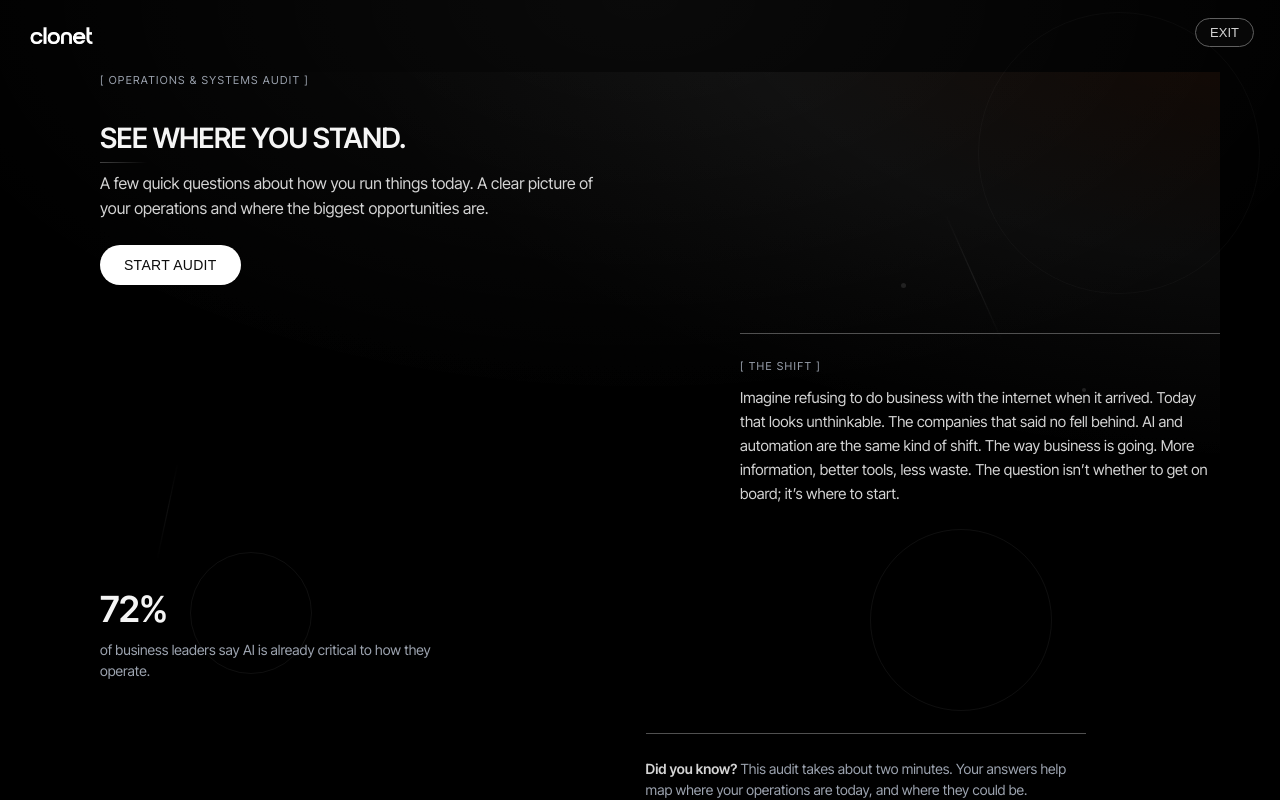
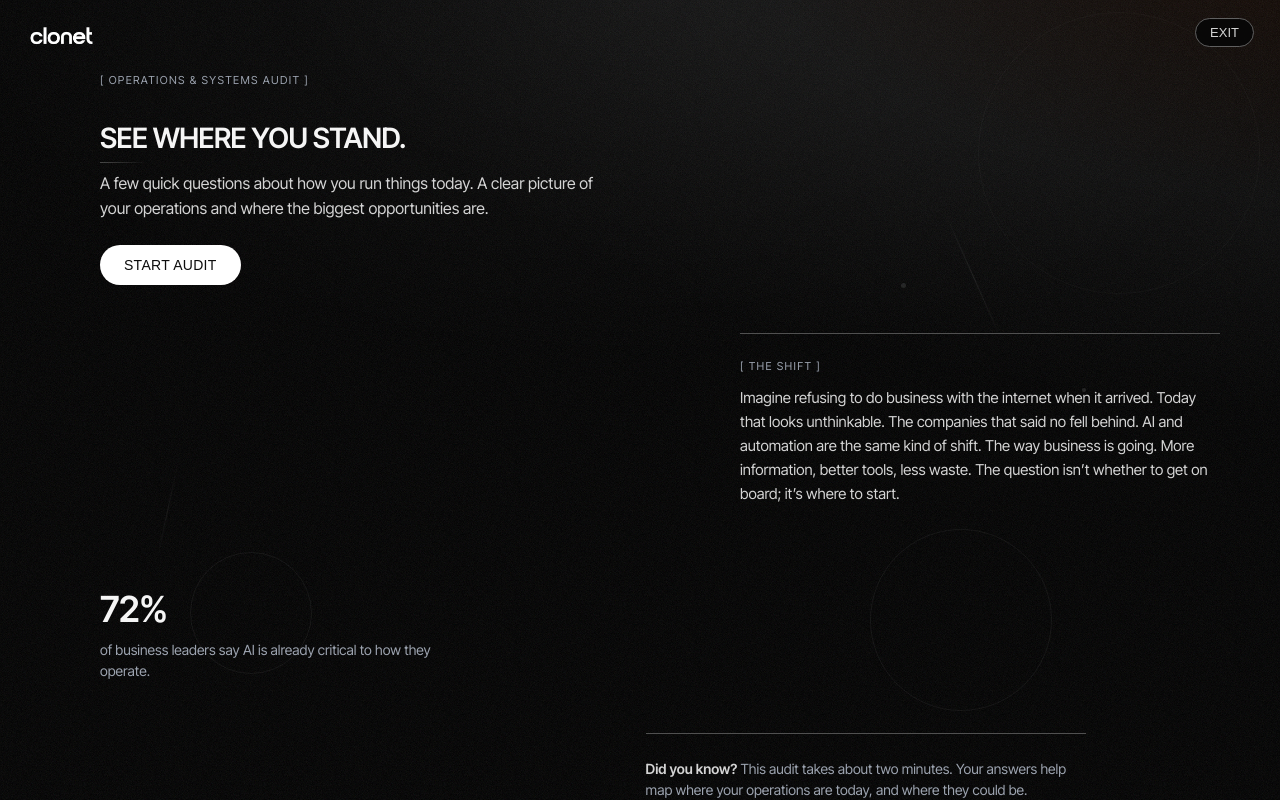
Before and after one commit to welcmhome/clonet-audit, a Next.js app: page / in a window 1280 px wide. Shown: the top 800 px of the page. Built offline with nearby package versions, Linux system fonts and the light colour scheme; a web font is replaced by a local one.

Commit message:
Intro glow on full page background (fixed viewport), content on top

```diff
--- a/components/OperationsAudit.tsx
+++ b/components/OperationsAudit.tsx
@@ -344,7 +344,9 @@ export const OperationsAudit: React.FC = () => {
         </div>
       )}
 
-      <div className="audit-frame">
+      {step === "intro" && <div className="intro-orange-glow" aria-hidden />}
+
+      <div className={step === "intro" ? "audit-frame audit-frame-intro" : "audit-frame"}>
         <header className="audit-header">
           <div className={step === "intro" || step === "contact" ? "header-left header-left-intro" : "header-left"}>
             {(step === "intro" || step === "contact") && (
@@ -387,7 +389,6 @@ export const OperationsAudit: React.FC = () => {
         <main className={step === "intro" ? "audit-main intro-main" : "audit-main"}>
           {step === "intro" ? (
             <div className="intro-fullpage">
-              <div className="intro-orange-glow" aria-hidden />
               <div className="intro-shape intro-shape-1" aria-hidden />
               <div className="intro-shape intro-shape-2" aria-hidden />
               <div className="intro-shape intro-shape-3" aria-hidden />
@@ -1213,8 +1214,11 @@ const styles = `
     min-height: 60vh;
   }
   .intro-orange-glow {
-    position: absolute;
+    position: fixed;
     inset: 0;
+    width: 100%;
+    height: 100%;
+    z-index: 0;
     pointer-events: none;
     overflow: hidden;
     background: radial-gradient(
@@ -1236,6 +1240,10 @@ const styles = `
     background-size: 180px 180px;
     opacity: 0.2;
     mix-blend-mode: overlay;
+  }
+  .audit-frame-intro {
+    position: relative;
+    z-index: 1;
   }
   .intro-shape {
     position: absolute;
```
